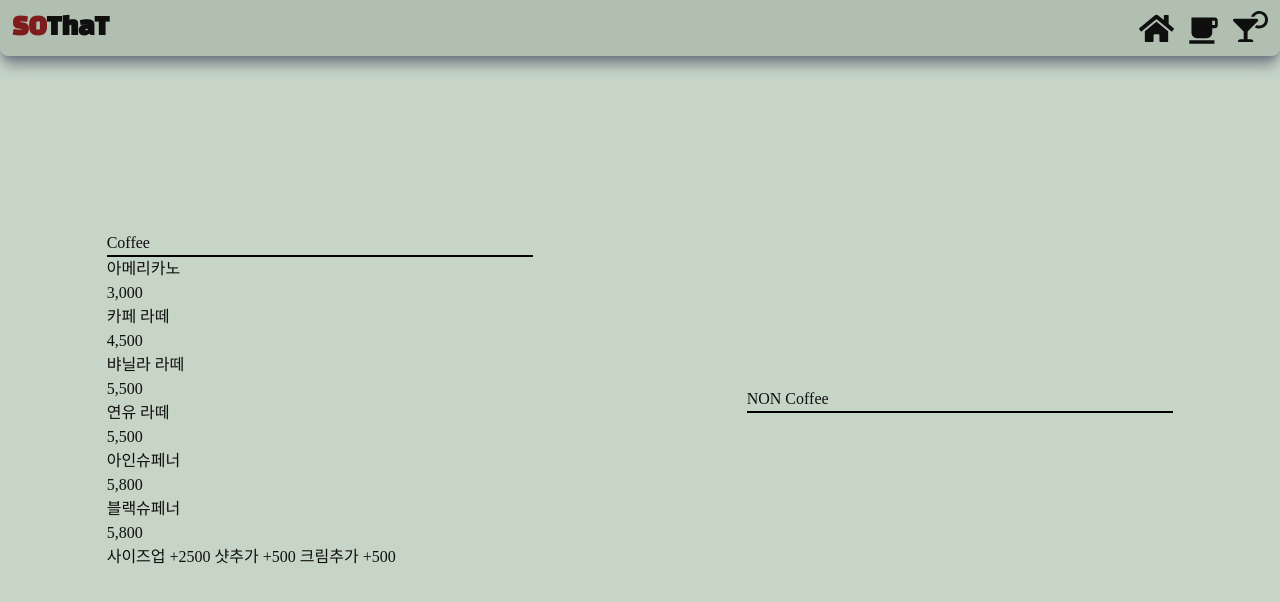
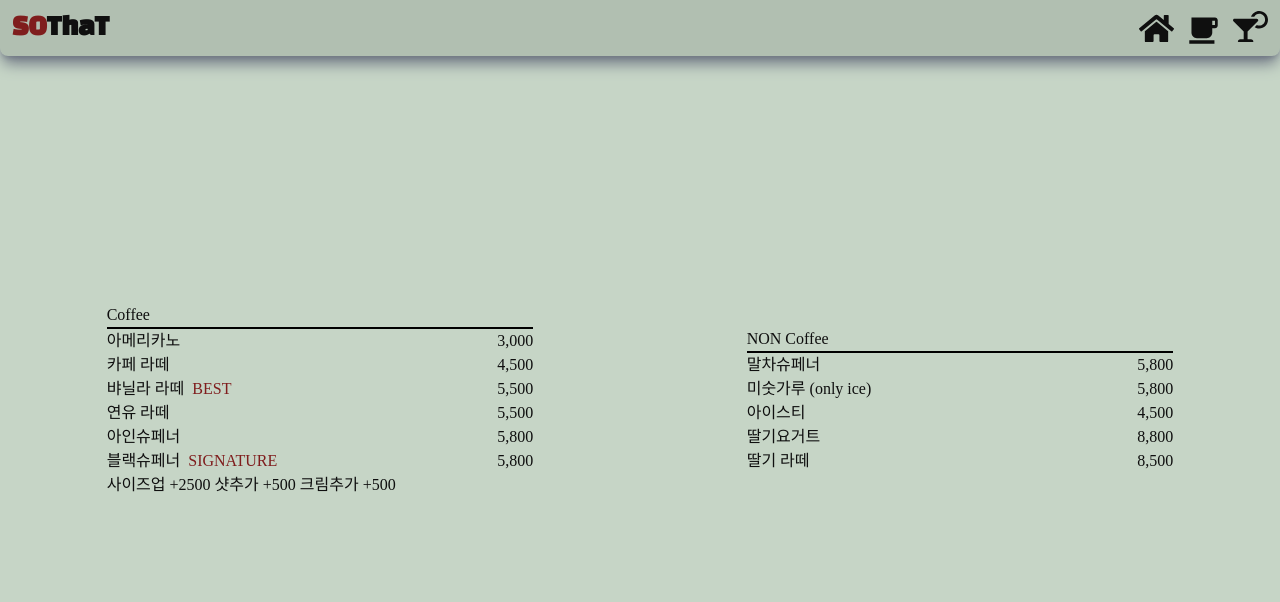
Before and after one commit to jaewoo-ahn/soThat, a React (Create React App) app: page /cafemenu in a window 1280 px wide. Shown: the top 602 px of the page. Built offline with nearby package versions, Linux system fonts and the light colour scheme.

Commit message:
best , signiture

```diff
--- a/src/pages/CafeMenu.jsx
+++ b/src/pages/CafeMenu.jsx
@@ -10,8 +10,16 @@ const CafeMenu = () => {
         <div>
           {cafe[0].coffee.map((res, idx) => {
             return (
-              <div key={idx}>
-                <p>{res.name}</p>
+              <div key={idx} className="flex w-full justify-between">
+                <div className="flex">
+                  <p>{res.name}</p>
+                  {res.best ? <p className="text-red-900 ml-2">BEST</p> : <></>}
+                  {res.signiture ? (
+                    <p className="text-red-900 ml-2">SIGNATURE</p>
+                  ) : (
+                    <></>
+                  )}
+                </div>
                 <p>{res.price}</p>
               </div>
             );
@@ -21,6 +29,16 @@ const CafeMenu = () => {
       </div>
       <div className="w-1/3">
         <p className="w-full border-b-2 border-black">NON Coffee</p>
+        <div>
+          {cafe[0].nonecoffee.map((res, idx) => {
+            return (
+              <div key={idx} className="flex w-full justify-between">
+                <p>{res.name}</p>
+                <p>{res.price}</p>
+              </div>
+            );
+          })}
+        </div>
       </div>
     </div>
   );
```
